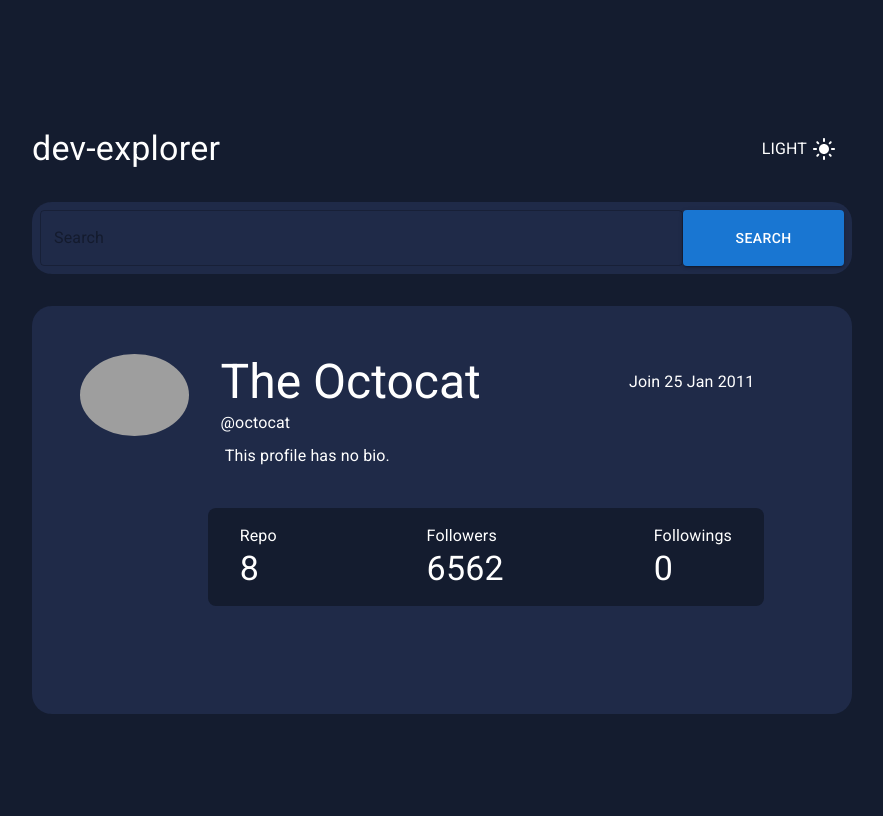
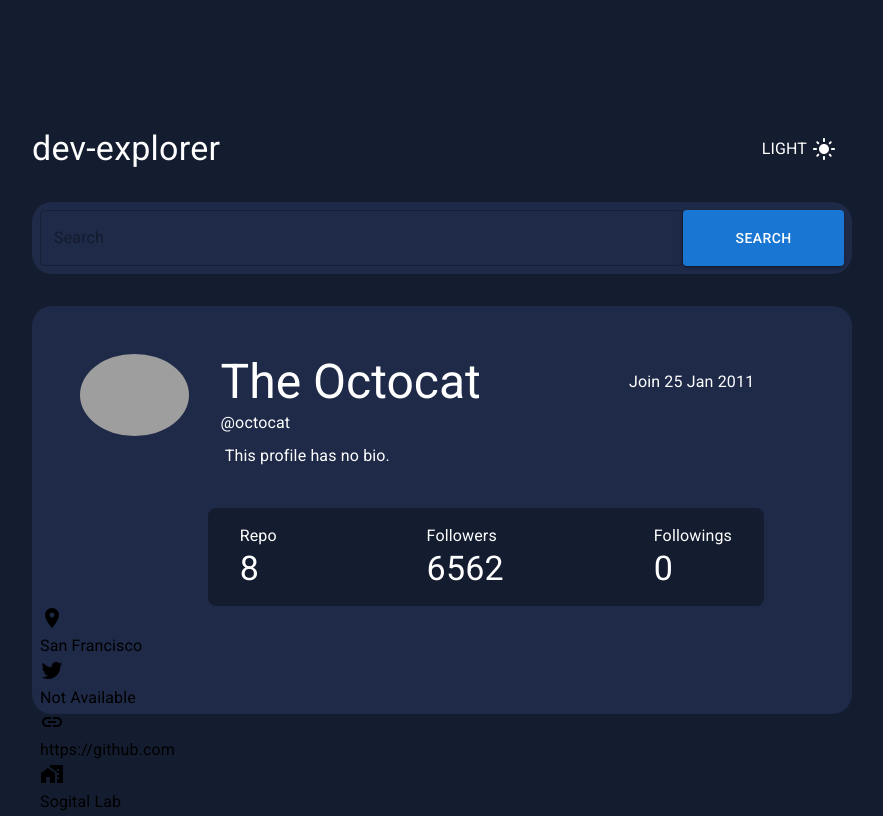
Before and after one commit to boakaidorborkamara/dev_explorer, a React (Create React App) app: page / in a window 1280 px wide. Shown: the whole page, without its empty margins (206-1089 px from the left). Built offline with nearby package versions, Linux system fonts and the light colour scheme; grey boxes are pictures that could not be loaded; a web font is replaced by a local one.

Commit message:
add icons to contact section

```diff
--- a/src/component/contactSection/ContactSection.js
+++ b/src/component/contactSection/ContactSection.js
@@ -1,7 +1,35 @@
 import React from "react";
+import Box from "@mui/material/Box";
+import Stack from "@mui/material/Stack";
+import Typography from "@mui/material/Typography";
+import PlaceIcon from "@mui/icons-material/Place";
+import TwitterIcon from "@mui/icons-material/Twitter";
+import LinkIcon from "@mui/icons-material/Link";
+import HomeWorkIcon from "@mui/icons-material/HomeWork";
 
 function ContactSection() {
-  return <></>;
+  return (
+    <Box>
+      <Stack>
+        <Box>
+          <PlaceIcon />
+          <Typography>San Francisco</Typography>
+        </Box>
+        <Box>
+          <TwitterIcon />
+          <Typography>Not Available</Typography>
+        </Box>
+        <Box>
+          <LinkIcon />
+          <Typography>https://github.com</Typography>
+        </Box>
+        <Box>
+          <HomeWorkIcon />
+          <Typography>Sogital Lab</Typography>
+        </Box>
+      </Stack>
+    </Box>
+  );
 }
 
 export default ContactSection;
--- a/src/component/detailsSection/DetailsSection.js
+++ b/src/component/detailsSection/DetailsSection.js
@@ -1,6 +1,7 @@
 import React from "react";
 import Box from "@mui/material/Box";
 import UserProfileDetails from "../userProfileDetails/UserProfileDetails";
+import ContactSection from "../contactSection/ContactSection";
 import AccountStats from "../accountStats/AccountStats";
 
 function DetailsSection() {
@@ -17,6 +18,7 @@
     >
       <UserProfileDetails />
       <AccountStats />
+      <ContactSection />
     </Box>
   );
 }
```
